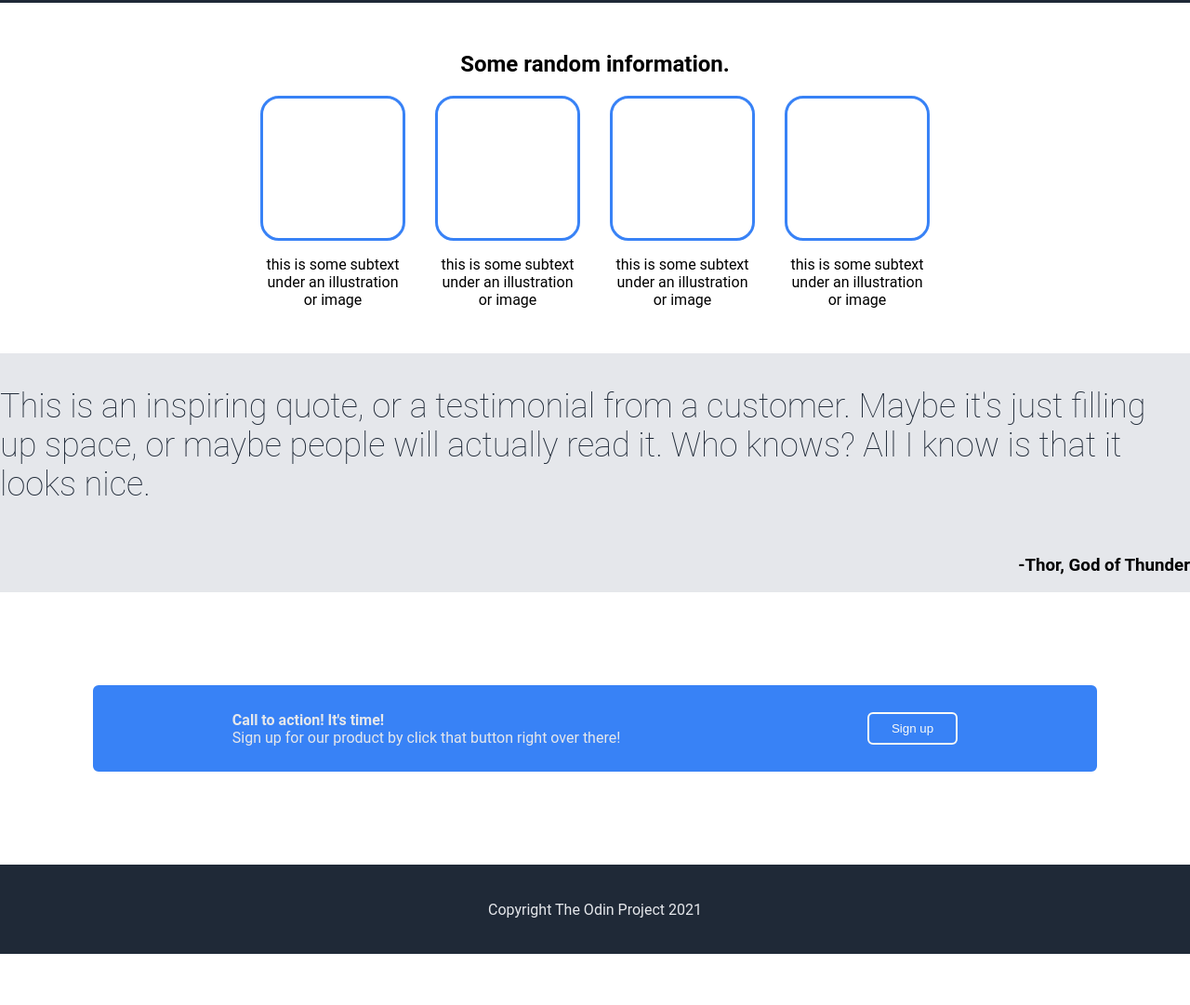
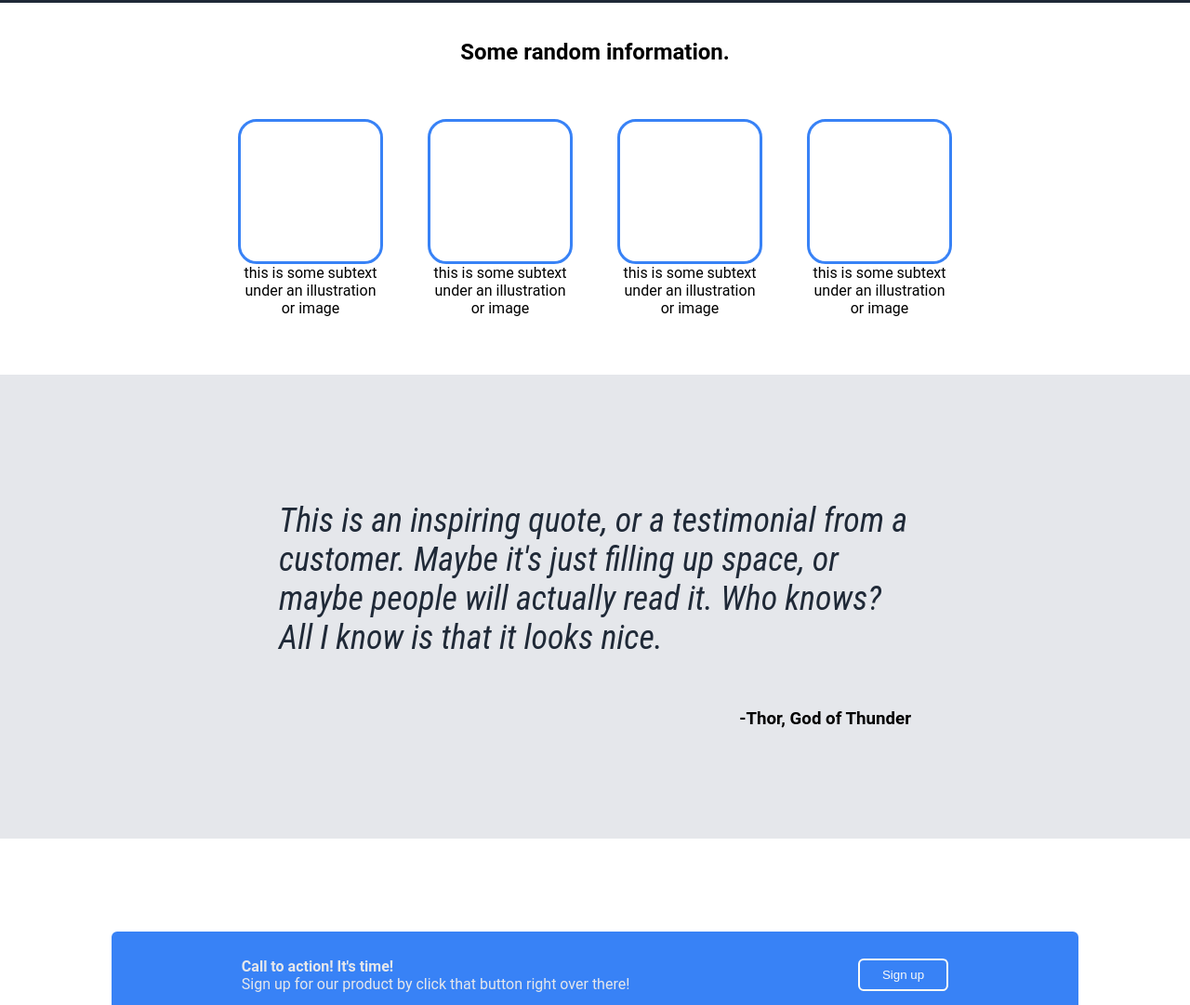
Before and after one commit to martineau-sw/odin-landing-page, a plain HTML site: page index.html in a window 1280 px wide. Shown: the part 480-1561 px from the top of the page at 93% size. Before the commit the page ends 1506 px from the top, so only its background shows below. Drawn offline with Linux system fonts and the light colour scheme.

Commit message:
Polish stylesheet according to specifications

```diff
--- a/index.html
+++ b/index.html
@@ -59,9 +59,10 @@
 
         <div class="quote">
             <p>
-                This is an inspiring quote, or a testimonial from a customer.
+                <em>This is an inspiring quote, or a testimonial from a customer.
                 Maybe it's just filling up space, or maybe people will actually
                 read it. Who knows? All I know is that it looks nice.
+                    </em>
             </p>
             <h3>-Thor, God of Thunder</h3>
         </div>
@@ -74,7 +75,7 @@
             <button>Sign up</button>
         </div>
         <div class="footer">
-            Copyright The Odin Project 2021
+            Copyright © The Odin Project 2021
         </div>
     </body>
 </html>
--- a/styles.css
+++ b/styles.css
@@ -30,7 +30,7 @@ body {
 
 .header {
     display: flex;
-    justify-content: space-between;
+    justify-content: space-around;
     align-items: center;
     padding: 0 100px;
 }
@@ -99,17 +99,15 @@ ul.links li {
     display: flex;
     flex-direction: column;
     align-items: center;
-    flex: 6 0 auto;
-}
-
-.info {
-    margin: 32px;
+    justify-content: space-around;
+    flex: 6 0 400px;
+    margin: 0;
 }
 
 .items {
     display: flex;
     justify-content: center;
-    gap: 32px;
+    gap: 48px;
 }
 
 .item {
@@ -128,6 +126,8 @@ ul.links li {
 
 .item p {
     text-align: center;
+    flex: 0 0 100px;
+    margin: 0;
 }
 
 .quote {
@@ -136,12 +136,15 @@ ul.links li {
     align-items: center;
     background-color: #E5E7EB;
     flex: 3 0 auto;
+    padding: 100px 300px;
 }
 
 .quote p {
+    font-family: "Roboto Condensed";
     font-size: 36px;
-    font-weight: 100;
-    color: #1F2937
+    font-weight: thin;
+    color: #1F2937;
+
 }
 
 .quote h3 {
@@ -155,7 +158,7 @@ ul.links li {
     border: 2ch solid #3882F6;
     border-radius: 6px;
     flex: 2 0 auto;
-    margin: 100px 100px;
+    margin: 100px 120px;
 }
 
 .message {
```
